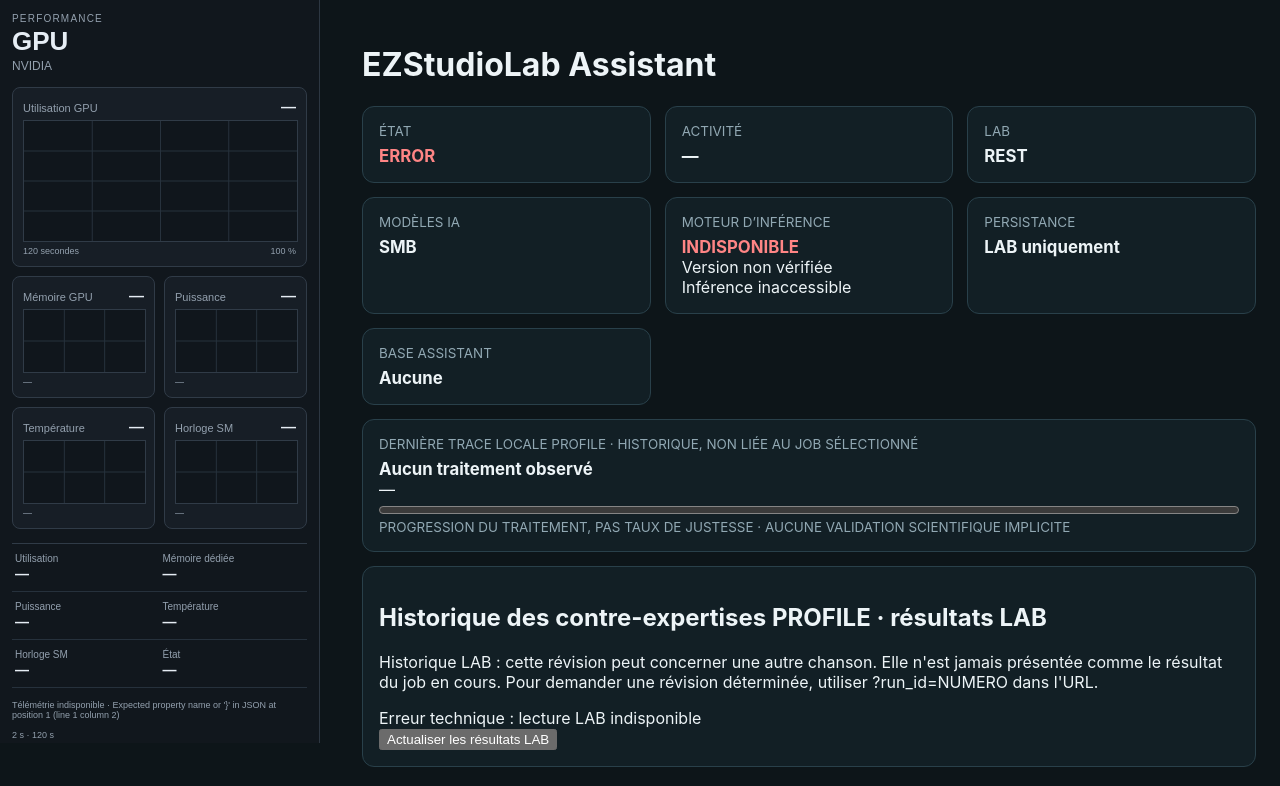
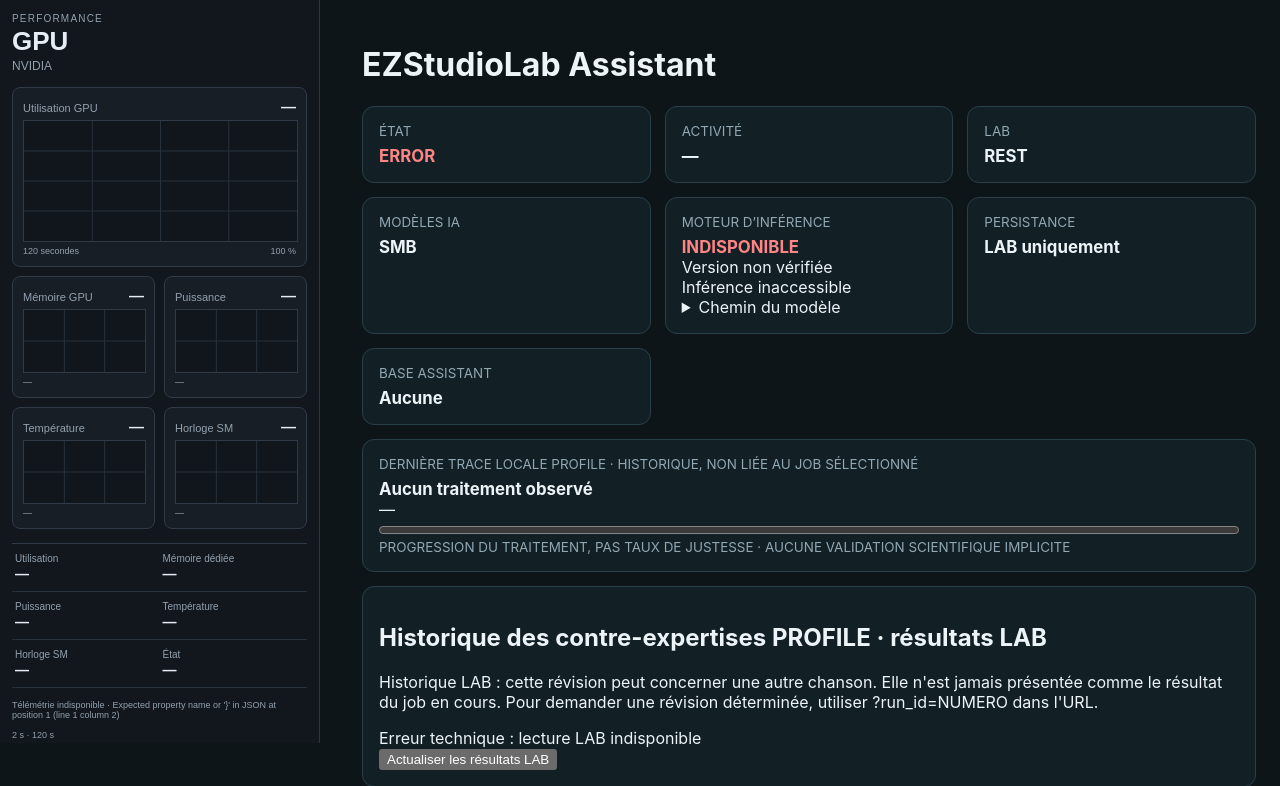
Before and after one commit to philstephibanez-wq/EZStudioLab_assistant, a Symfony app: template templates/dashboard/index.html.twig in a window 1280 px wide. Shown: the part 57-843 px from the top of the page. Run offline with Twig, Linux system fonts and the light colour scheme; the template is opened without the code that fills it, so the values that code supplies are empty; some libraries are stand-ins or nearby versions.

Commit message:
fix(assistant dashboard): show compact model file name and expandable full model path

```diff
--- a/templates/dashboard/index.html.twig
+++ b/templates/dashboard/index.html.twig
@@ -7,7 +7,7 @@
   <div class="card"><div class="label">Activité</div><div id="activity" class="value">—</div></div>
   <div class="card"><div class="label">LAB</div><div id="lab" class="value">REST</div></div>
   <div class="card"><div class="label">Modèles IA</div><div id="models" class="value">SMB</div></div>
-  <div class="card"><div class="label">Moteur d’inférence</div><div id="inference-state" class="value">Vérification…</div><div id="inference-version">Version non vérifiée</div><div id="inference-model">Modèle non vérifié</div></div>
+  <div class="card"><div class="label">Moteur d’inférence</div><div id="inference-state" class="value">Vérification…</div><div id="inference-version">Version non vérifiée</div><div id="inference-model">Modèle non vérifié</div><details><summary>Chemin du modèle</summary><div id="inference-model-path" style="overflow-wrap:anywhere;font-size:.8rem"></div></details></div>
   <div class="card"><div class="label">Persistance</div><div class="value">LAB uniquement</div></div>
   <div class="card"><div class="label">Base Assistant</div><div class="value">Aucune</div></div>
 </div>
@@ -136,7 +136,9 @@
   $.getJSON('/api/inference/status').done(function(d){
     $('#inference-state').text(d.state==='READY'?'PRÊT':'INDISPONIBLE').attr('class','value '+(d.ok?'ok':'bad'));
     $('#inference-version').text('Moteur : '+(d.engine||'llama.cpp')+' · version '+(d.engine_version||'non exposée'));
-    $('#inference-model').text('Modèle : '+(d.model||'non identifié'));
+    var modelPath=String(d.model||'');
+    $('#inference-model').text('Modèle : '+(modelPath.split(/[\\\\/]/).pop()||'non identifié'));
+    $('#inference-model-path').text(modelPath||'non renseigné');
   }).fail(function(xhr){
     $('#inference-state').text('INDISPONIBLE').attr('class','value bad');
     $('#inference-version').text('Version non vérifiée');
```
